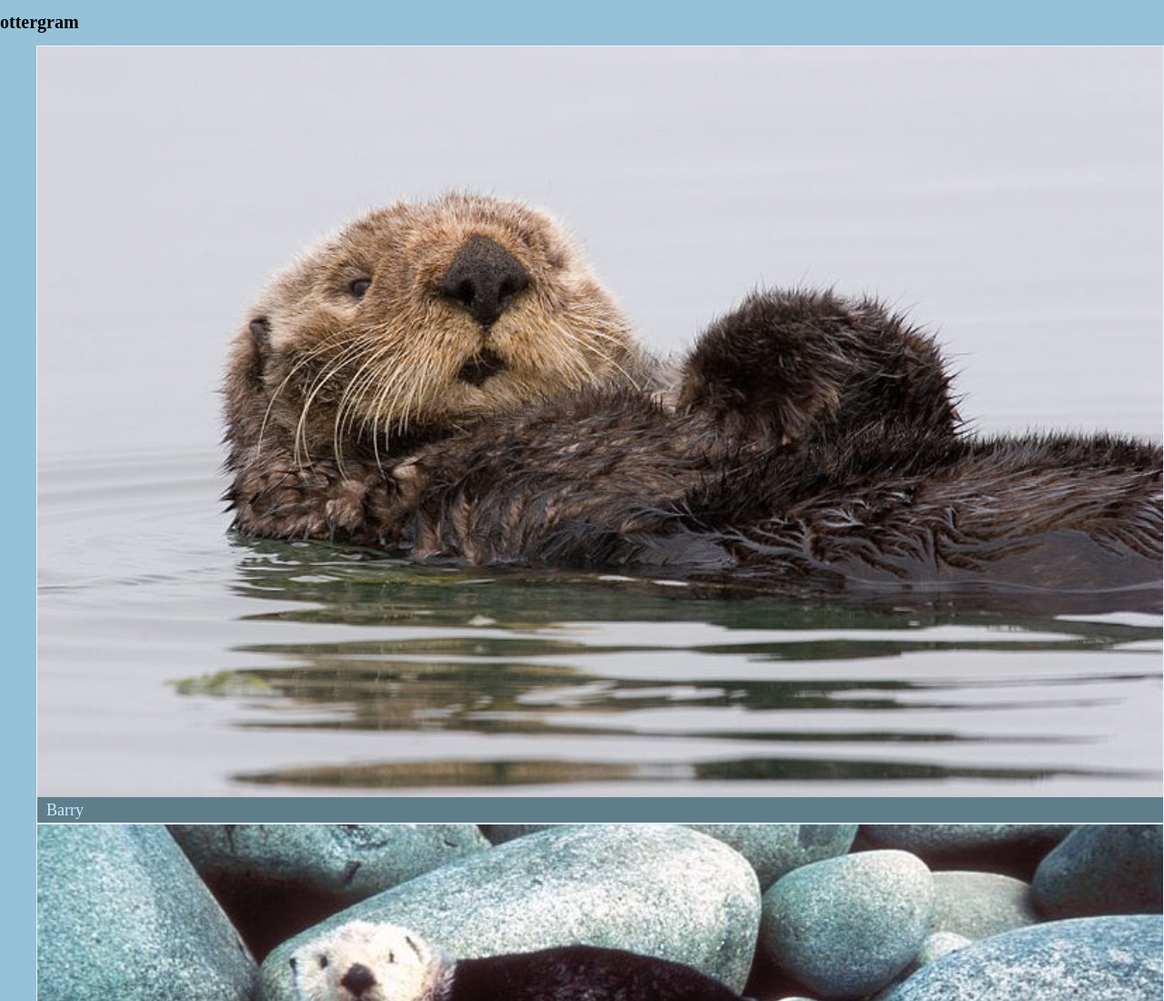
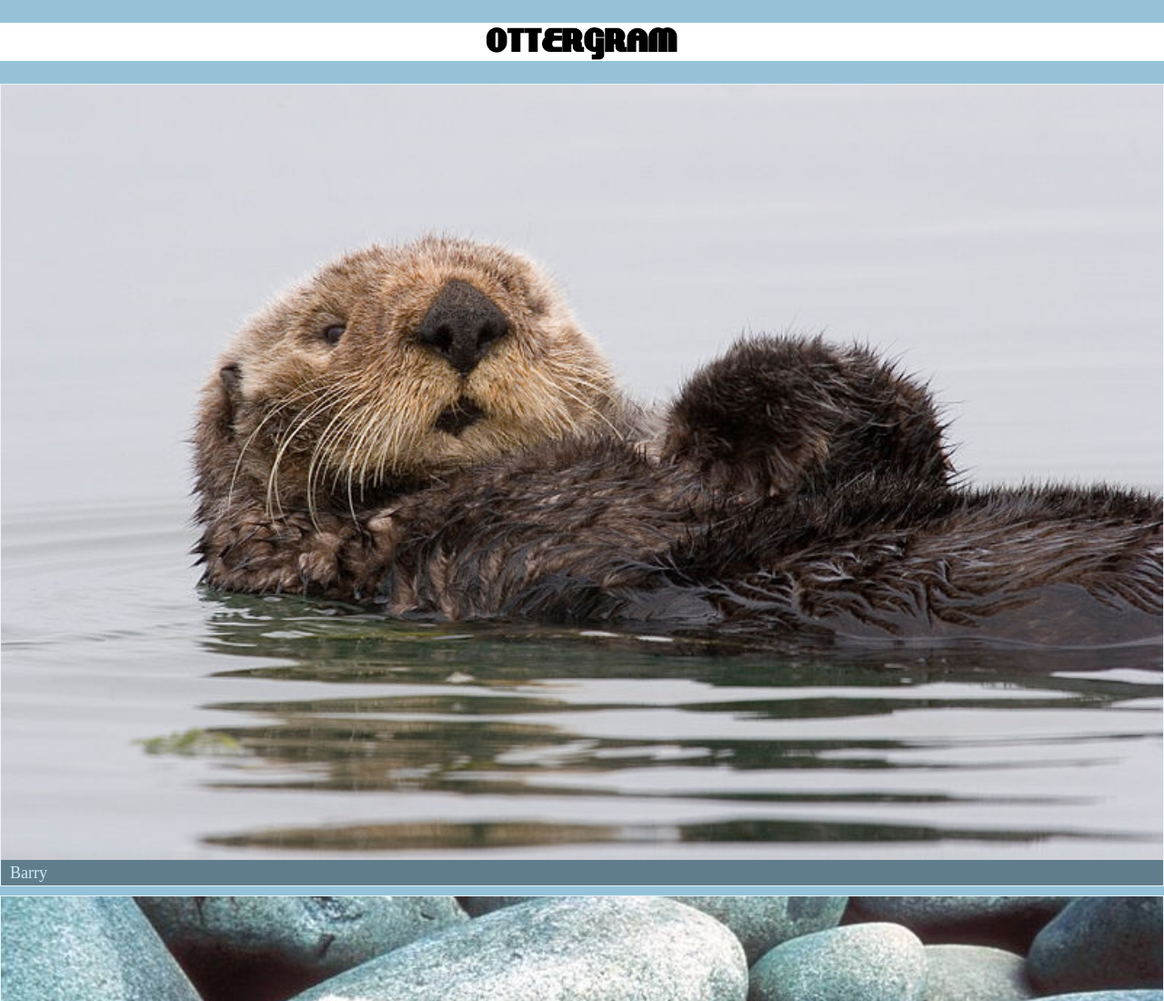
Before and after one commit to aqm1970/front-end-dev-book, a plain HTML site: page ottergram/index.html in a window 1280 px wide. Shown: the top 1100 px of the page at 91% size. Drawn offline with nearby package versions, Linux system fonts and the light colour scheme.

Commit message:
Added relationship selector and fonts

```diff
--- a/ottergram/stylesheets/styles.css
+++ b/ottergram/stylesheets/styles.css
@@ -1,3 +1,14 @@
+@font-face {
+  font-family: 'lakeshore';
+  src: url('fonts/Airstream-webfont.eot');
+  src: url('fonts/LAKESHOR-webfont.eot?#iefix') format('embedded-opentype'),
+       url('fonts/LAKESHOR-webfont.woff') format('woff'),
+       url('fonts/Airstream-webfont.ttf') format('truetype'),
+       url('fonts/Airstream-webfont.svg#lakeshore') format('svg');
+  font-weight: normal;
+  font-style: normal;
+}
+
 body {
   font-size: 10px;
   background: rgb(149, 194, 215);
@@ -5,6 +16,19 @@ body {
 
 a {
   text-decoration: none;
+}
+
+.logo-text {
+  background: white;
+
+  text-align: center;
+  text-transform: uppercase;
+  font-family: lakeshore;
+  font-size: 37px;
+}
+
+.thumbnail-item + .thumbnail-item {
+  margin-top: 10px;
 }
 
 .thumbnail-item {
@@ -15,6 +39,7 @@ a {
 
 .thumbnail-list {
   list-style: none;
+  padding: 0;
 }
 
 .thumbnail-image {
```
Also changed, not shown: ottergram/stylesheets/fonts/Airstream-webfont.ttf (renamed from ottergram/fonts/Airstream-webfont.ttf), ottergram/stylesheets/fonts/Airstream-webfont.woff (renamed from ottergram/fonts/Airstream-webfont.woff), ottergram/stylesheets/fonts/LAKESHOR-webfont.ttf (renamed from ottergram/fonts/LAKESHOR-webfont.ttf), ottergram/stylesheets/fonts/LAKESHOR-webfont.woff (renamed from ottergram/fonts/LAKESHOR-webfont.woff), 8 other files.
